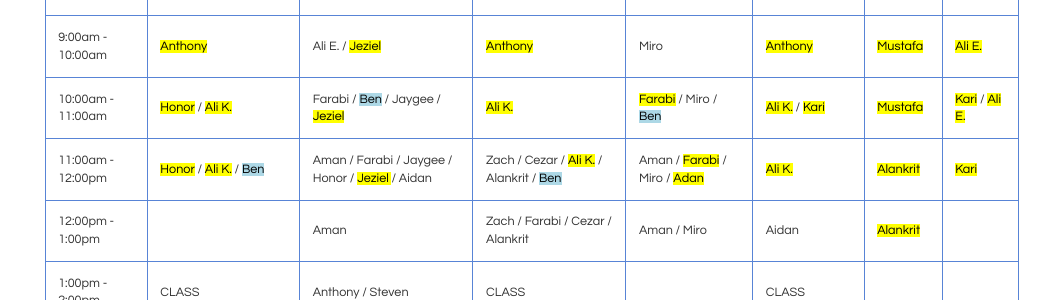
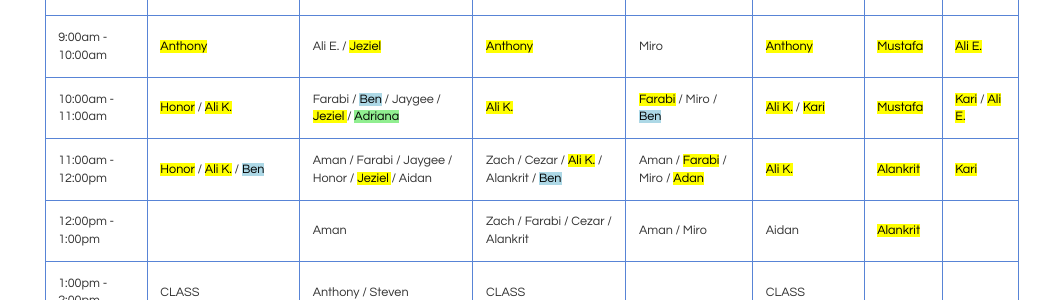
Before and after one commit to bddicken/cs110fall2022website, a Jekyll site: the page built from office_hours/index.md, in a window 1280 px wide. Shown: the part 552-852 px from the top of the page, without its empty margins (108-1158 px from the left). Built offline with Jekyll 4.4.1, drawn with Linux system fonts in a browser that asks for light colours.

Commit message:
added Adriana's OH Tuesdays 10-11am

```diff
--- a/office_hours/index.md
+++ b/office_hours/index.md
@@ -39,7 +39,7 @@ Ben's will typically meet in GS 850.
 |---|---|---|---|---|---|
 | 8:00am - 9:00am   | | Ali E. | | | | | |
 | 9:00am - 10:00am  | <mark>Anthony</mark> | Ali E. / <mark>Jeziel </mark> | <mark>Anthony</mark> | Miro | <mark>Anthony</mark> | <mark>Mustafa </mark> | <mark>Ali E.</mark> |
-| 10:00am - 11:00am | <mark>Honor</mark> / <mark>Ali K.</mark> | Farabi / <mark style="background-color:lightblue">Ben</mark> / Jaygee / <mark>Jeziel </mark> | <mark>Ali K.</mark> | <mark>Farabi</mark> / Miro / <mark style="background-color:lightblue">Ben</mark> | <mark>Ali K.</mark> / <mark>Kari</mark> | <mark>Mustafa </mark> | <mark>Kari</mark> / <mark>Ali E.</mark> |
+| 10:00am - 11:00am | <mark>Honor</mark> / <mark>Ali K.</mark> | Farabi / <mark style="background-color:lightblue">Ben</mark> / Jaygee / <mark>Jeziel </mark> / <mark style="background-color:lightgreen">Adriana</mark> | <mark>Ali K.</mark> | <mark>Farabi</mark> / Miro / <mark style="background-color:lightblue">Ben</mark> | <mark>Ali K.</mark> / <mark>Kari</mark> | <mark>Mustafa </mark> | <mark>Kari</mark> / <mark>Ali E.</mark> |
 | 11:00am - 12:00pm | <mark>Honor</mark> / <mark>Ali K.</mark> / <mark style="background-color:lightblue">Ben</mark> | Aman / Farabi / Jaygee  / Honor / <mark>Jeziel </mark> / Aidan | Zach / Cezar / <mark>Ali K.</mark>  / Alankrit / <mark style="background-color:lightblue">Ben</mark> | Aman / <mark>Farabi</mark> / Miro / <mark>Adan</mark> | <mark>Ali K.</mark> | <mark>Alankrit</mark> | <mark>Kari</mark> |
 | 12:00pm - 1:00pm  |  | Aman | Zach / Farabi / Cezar / Alankrit | Aman / Miro | Aidan | <mark>Alankrit</mark> | |
 | 1:00pm - 2:00pm   | CLASS | Anthony / Steven | CLASS | | CLASS | | |
```
